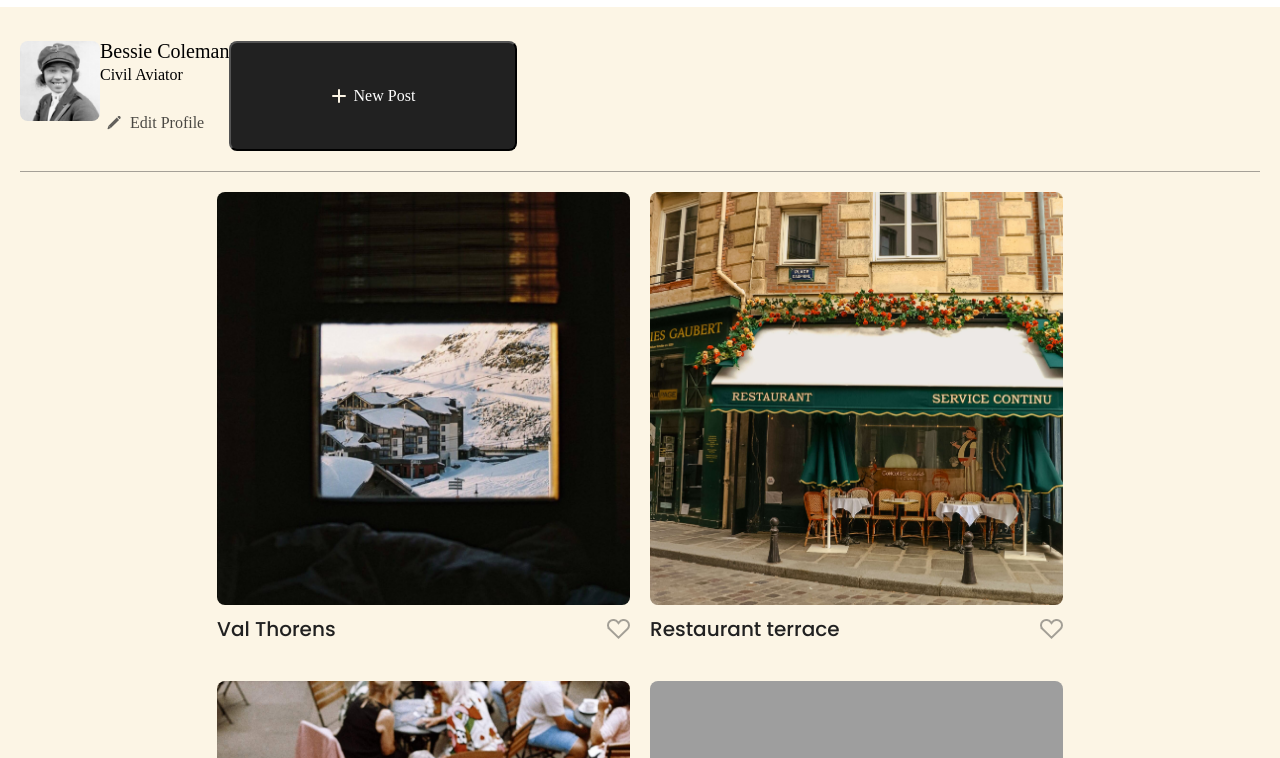
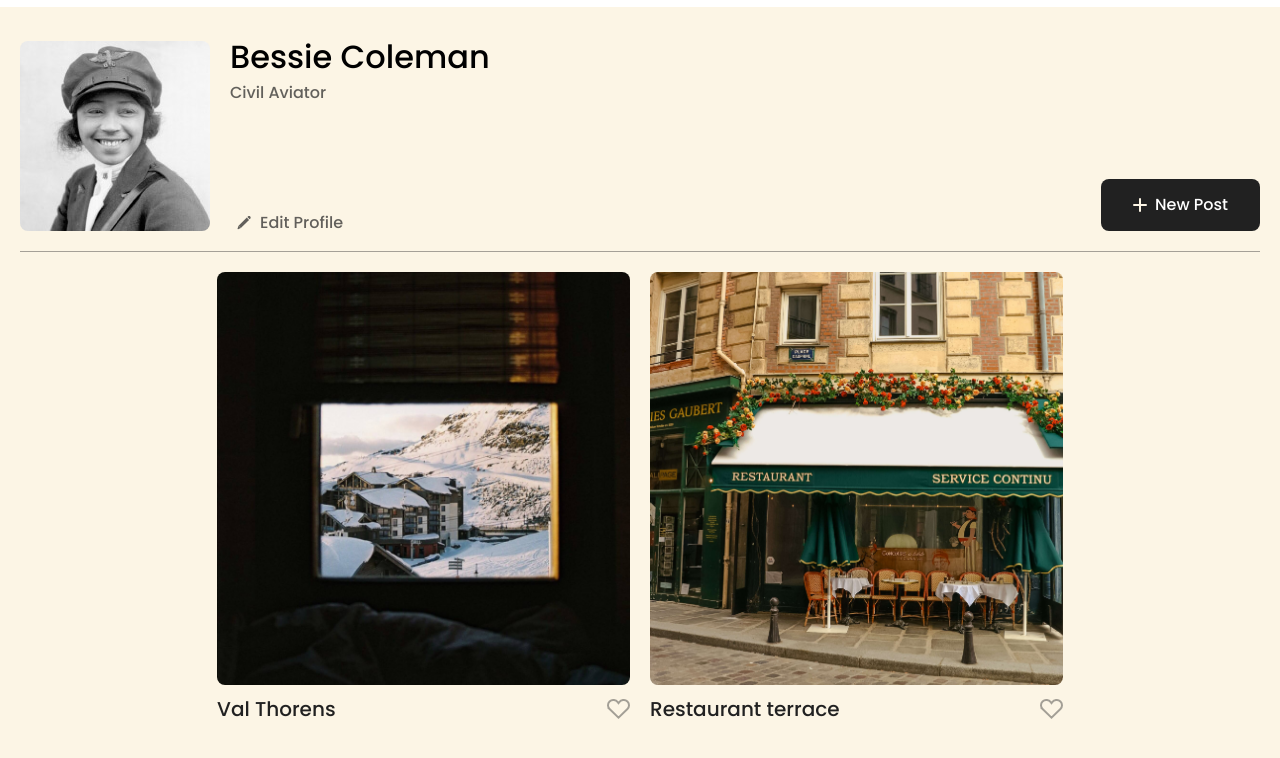
Before and after one commit to JordanWMiller/se_project_spots, a plain HTML site: page index.html in a window 1280 px wide. Shown: the part 39-797 px from the top of the page. Drawn offline with Linux system fonts and the light colour scheme; grey boxes are pictures that could not be loaded.

Commit message:
fixed video link and added some font sizes and families to header and description

```diff
--- a/blocks/page.css
+++ b/blocks/page.css
@@ -1,7 +1,7 @@
 .page {
   background-color: #fcf5e5;
   min-height: 100vh;
-  font-family: "Poppins" Arial, Helvetica, sans-serif;
+  font-family: "Poppins", Arial, Helvetica, sans-serif;
 }
 
 .page__section {
--- a/blocks/profile.css
+++ b/blocks/profile.css
@@ -32,6 +32,10 @@
 }
 
 .profile__description {
+  color: rgba(33, 33, 33, 0.7);
+  font-size: 16px;
+  max-width: 420px;
+
   margin: 0;
   font-weight: 500;
   line-height: 1;
@@ -45,6 +49,11 @@
 .profile__edit-btn {
   display: flex;
   align-items: center;
+  font-family: "Poppins", Arial, Helvetica, sans-serif;
+  font-weight: 500;
+  font-size: 16px;
+  line-height: 1;
+  color: rgba(33, 33, 33, 1);
   height: 16px;
   margin-top: auto;
   margin-right: auto;
@@ -68,6 +77,8 @@
   display: flex;
   justify-content: center;
   align-items: center;
+  border: none;
+  font-size: 16px;
   border-radius: 8px;
   background-color: #212121;
   color: #fff;
@@ -87,7 +98,6 @@
     align-items: center;
     padding-top: 20px;
   }
-}
 
   .profile__avatar {
     margin: 0 0 12px;
@@ -99,6 +109,7 @@
     font-size: 20px;
     margin-bottom: 6px;
     max-width: 288px;
+    color: rgba(33, 33, 33, 1);
   }
 
   .profile__description {
@@ -121,3 +132,4 @@
     justify-content: center;
     width: 100%;
   }
+}
```
Lines whose indentation alone changed are shown as unchanged.
